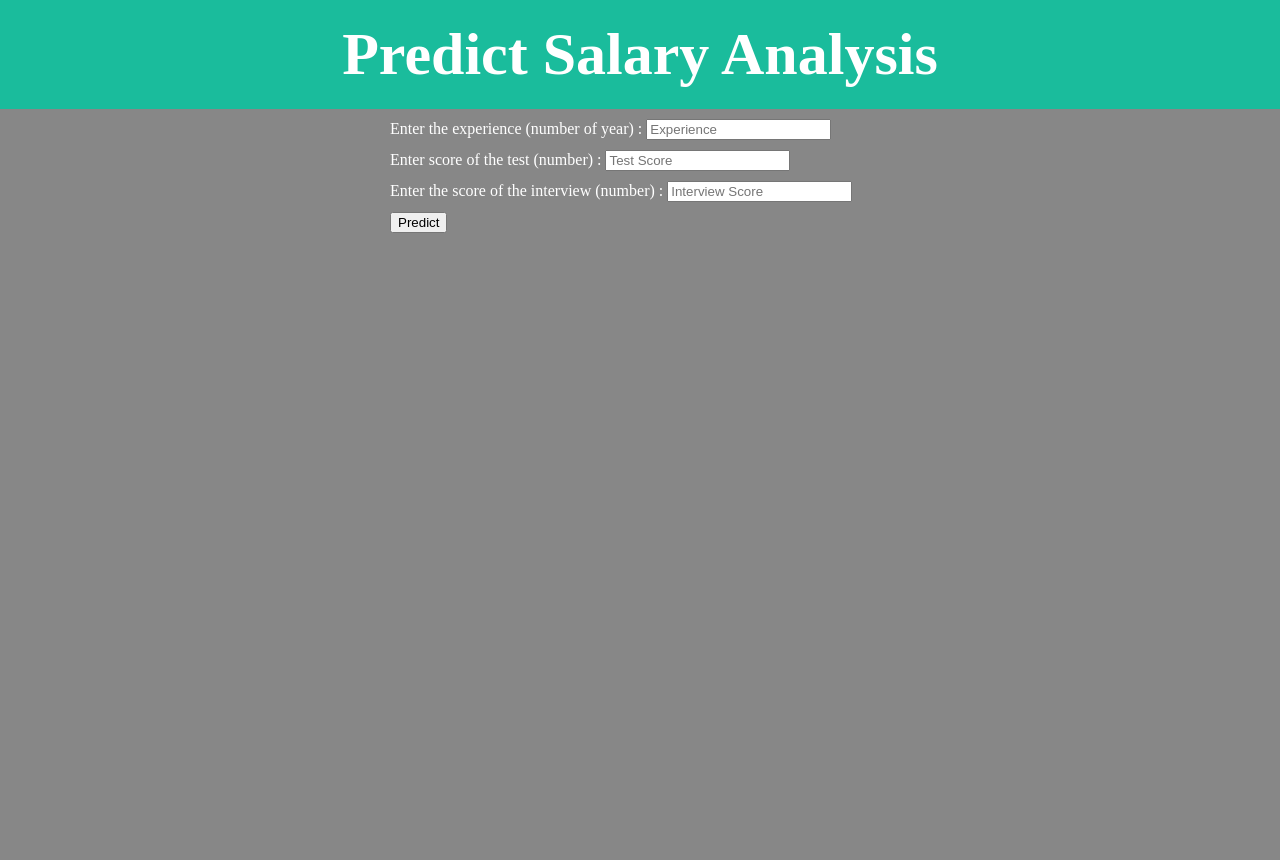
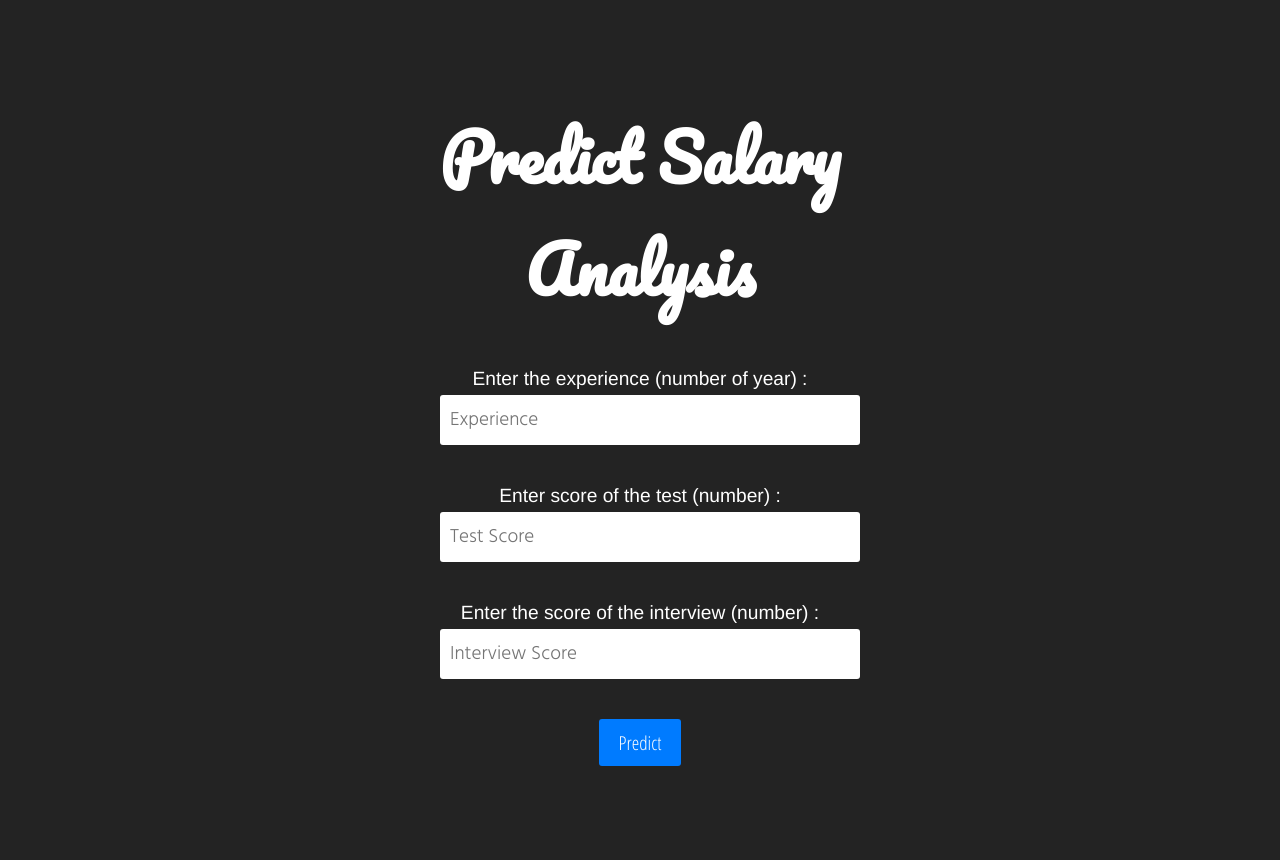
Before and after one commit to luffynamie/ml_deployment, a Flask app: page / in a window 1280 px wide. Before the commit the page ends 233 px from the top, so only its background shows below. Run offline with Flask 2, Linux system fonts and the light colour scheme; parts of the project's set-up code (start-up, migrations or seed data) failed here and were passed over.

Commit message:
new style

```diff
--- a/templates/index.html
+++ b/templates/index.html
@@ -4,13 +4,76 @@
 <head>
   <meta charset="UTF-8">
   <title>ML API</title>
-  <link rel="stylesheet" href="./style.css">
   <link href='https://fonts.googleapis.com/css?family=Pacifico' rel='stylesheet' type='text/css'>
 <link href='https://fonts.googleapis.com/css?family=Arimo' rel='stylesheet' type='text/css'>
 <link href='https://fonts.googleapis.com/css?family=Hind:300' rel='stylesheet' type='text/css'>
 <link href='https://fonts.googleapis.com/css?family=Open+Sans+Condensed:300' rel='stylesheet' type='text/css'>
 
 </head>
+
+<style type="text/css">
+  /* Style pour le corps de la page */
+body {
+  font-family: 'Arimo', sans-serif;
+  background-color: #232323;
+  color: #fff;
+}
+
+/* Style pour l'en-tête */
+.header {
+  font-family: 'Pacifico', cursive;
+  font-size: 2em;
+  margin-bottom: 20px;
+}
+
+/* Style pour le formulaire */
+form {
+  margin: 0 auto;
+  max-width: 400px;
+}
+
+label {
+  display: block;
+  font-size: 1.2em;
+  margin-top: 20px;
+}
+
+input[type="text"] {
+  width: 100%;
+  padding: 10px;
+  margin-top: 5px;
+  margin-bottom: 20px;
+  border: none;
+  border-radius: 3px;
+  font-size: 1.2em;
+  font-family: 'Hind', sans-serif;
+}
+
+button[type="submit"] {
+  background-color: #007bff;
+  color: #fff;
+  border: none;
+  padding: 10px 20px;
+  border-radius: 3px;
+  font-size: 1.2em;
+  font-family: 'Open Sans Condensed', sans-serif;
+  cursor: pointer;
+  margin-top: 20px;
+}
+
+button[type="submit"]:hover {
+  background-color: #0069d9;
+}
+
+/* Style pour le bloc de connexion */
+.login {
+  margin: 0 auto;
+  max-width: 600px;
+  text-align: center;
+  padding: 50px;
+}
+
+</style>
 
 <body>
  <div class="login">
```
